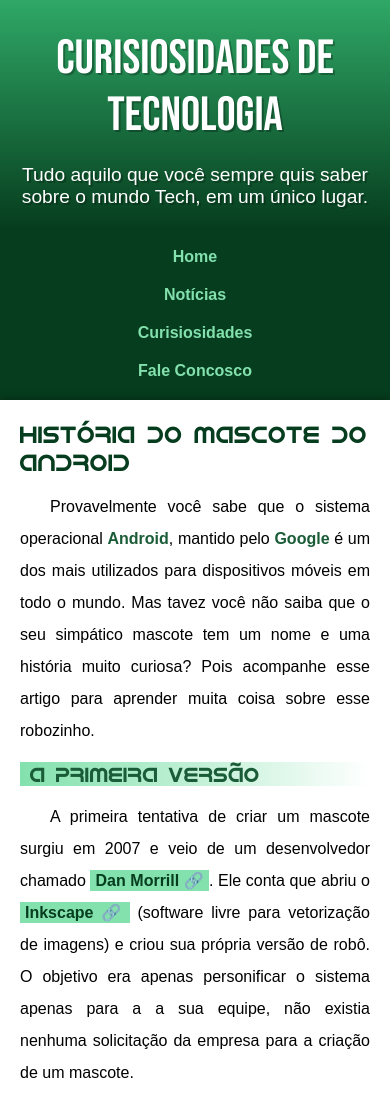
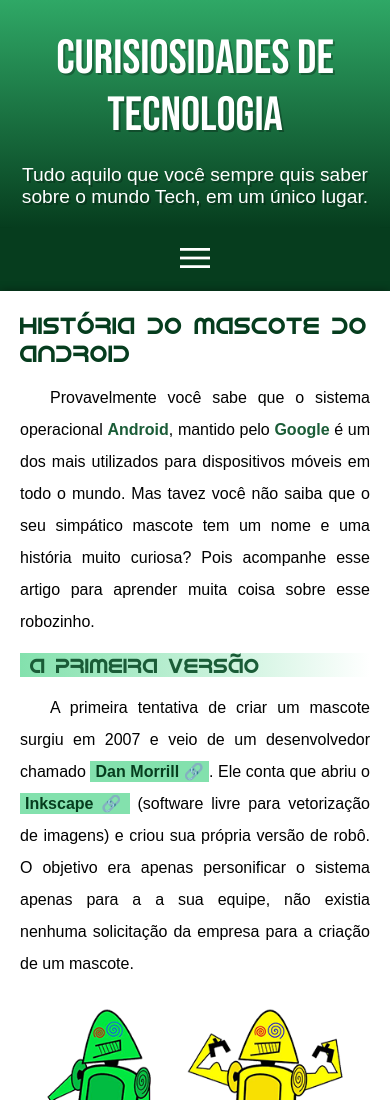
Before and after one commit to reuelsilva/projeto-android, a plain HTML site: page index.html in a window 390 px wide. Shown: the top 1100 px of the page. Drawn offline with nearby package versions, Linux system fonts and the light colour scheme.

Commit message:
implementei a funcionalidade de menu toggle

```diff
--- a/estilo/style.css
+++ b/estilo/style.css
@@ -1,6 +1,7 @@
 @charset "UTF-8";
 
 @import url('https://fonts.googleapis.com/css2?family=Bebas+Neue&display=swap');
+@import url('https://fonts.googleapis.com/css2?family=Material+Symbols+Outlined:opsz,wght,FILL,GRAD@24,400,0,0');
 
 @font-face {
     font-family: 'Android';
@@ -63,6 +64,10 @@ nav{
     background-color: var(--cor5);
     padding: 10px;
     box-shadow: 0px 7px 7px rgba(0, 0, 0, 0.363);
+}
+
+#btn-toggle{
+    display: none;
 }
 
 nav > a{
@@ -217,4 +222,19 @@ footer a:hover{
         flex-direction: column;
         align-items: center;
     }
+
+    #btn-toggle{
+        display: block;
+        background: transparent;
+        border: none;
+    }
+
+    nav > a.hidden{
+        display: none;
+    }
+
+    nav > button > span.material-symbols-outlined{
+        color: white;
+        font-size: 2.5rem;
+    }
 }
--- a/index.html
+++ b/index.html
@@ -14,10 +14,13 @@
         <p>Tudo aquilo que você sempre quis saber sobre o mundo Tech, em um único lugar.</p>
     </header>
     <nav>
-        <a href="#">Home</a>
-        <a href="#">Notícias</a>
-        <a href="#">Curisiosidades</a>
-        <a href="#">Fale Concosco</a>
+        <button id="btn-toggle" onclick="setMenuToggle()">
+            <span class="material-symbols-outlined">menu</span>
+        </button>
+        <a href="#" class="hidden">Home</a>
+        <a href="#" class="hidden">Notícias</a>
+        <a href="#" class="hidden">Curisiosidades</a>
+        <a href="#" class="hidden">Fale Concosco</a>
     </nav>
     <main>
         <article>
@@ -117,5 +120,13 @@
     <footer>
         <p>Site criado na aula de <strong>HTML5 e CSS3</strong> do <a href="youtube.com/cursoemvideo" target="_blank">CursoemVideo</a></p>
     </footer>
+
+    <script>
+        function setMenuToggle(){
+            document.querySelectorAll('nav > a').forEach((element)=>{
+                element.classList.toggle('hidden')
+            })
+        }
+    </script>
 </body>
 </html>
```
